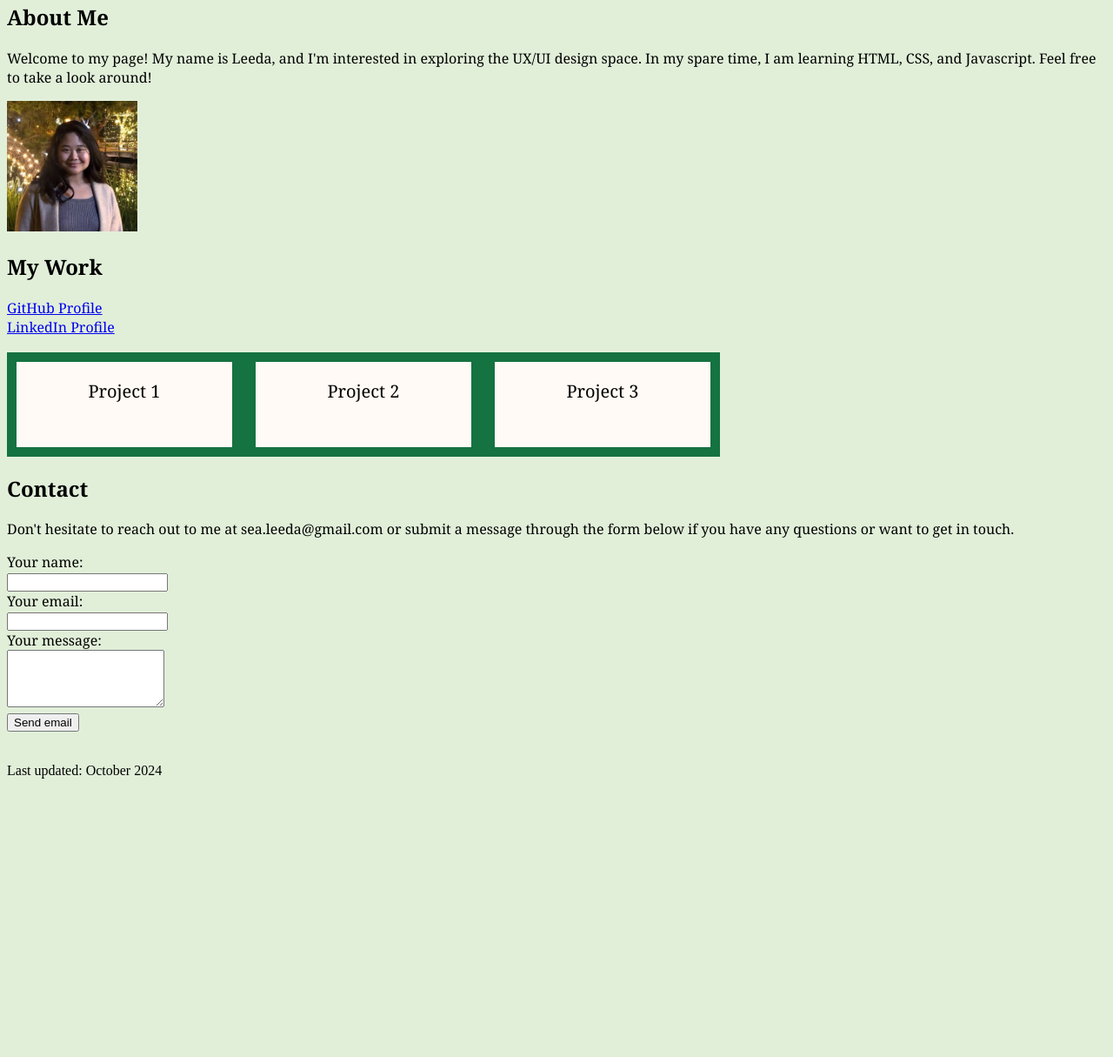
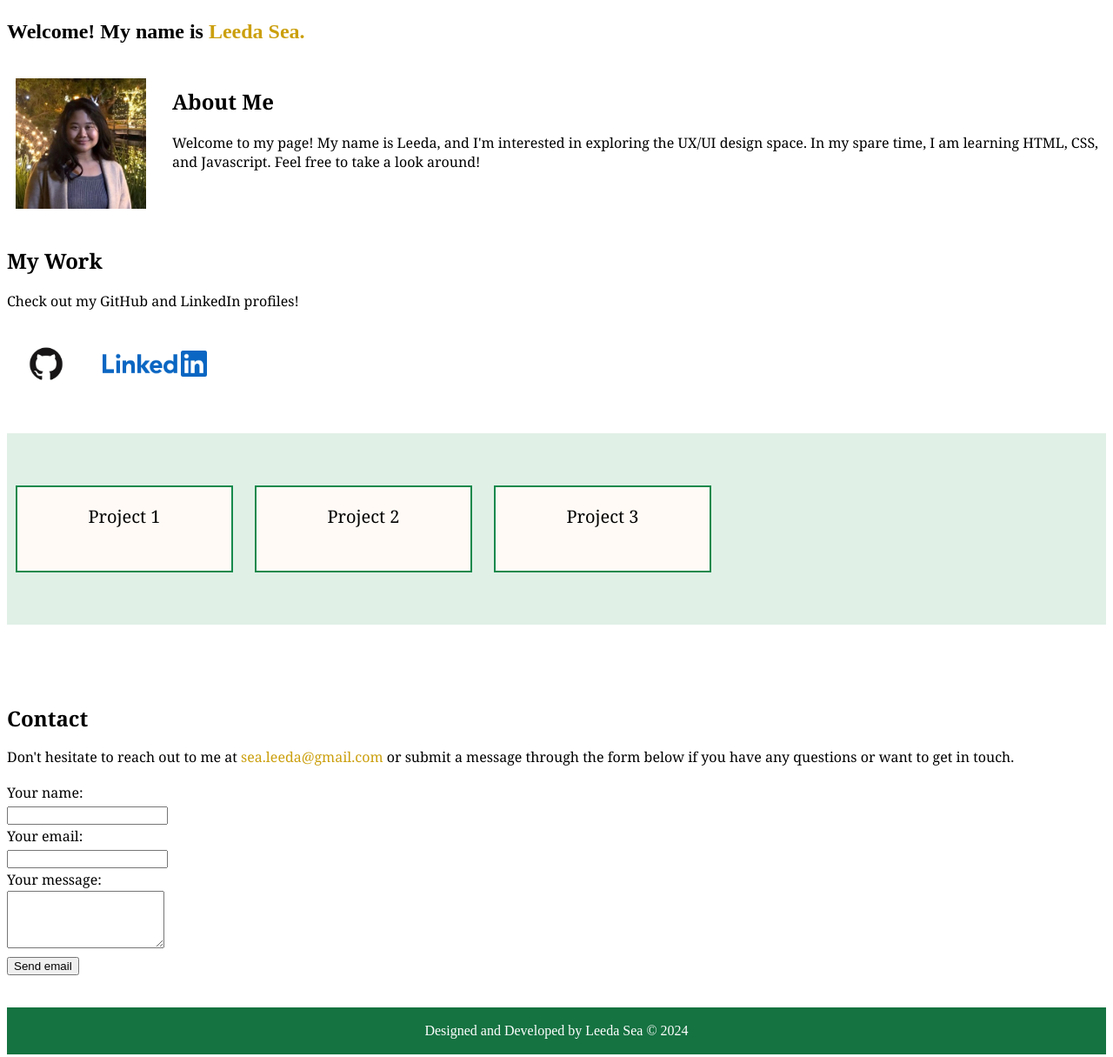
Before and after one commit to leedle20/personal-portfolio, a plain HTML site: page index.html in a window 1280 px wide. Shown: the part 75-1290 px from the top of the page at 87% size. Before the commit the page ends 978 px from the top, so only its background shows below. Drawn offline with Linux system fonts and the light colour scheme.

Commit message:
Updated HTML and CSS code
Made changes to the design.

```diff
--- a/index.html
+++ b/index.html
@@ -8,7 +8,7 @@
 </head>
 
 
-<body>
+<body class="main-content light-mode">
     <nav>
         <ul>
             <li><a href="#home">Home</a></li>
@@ -18,8 +18,14 @@
         </ul>
     </nav>
 
+
     <div id="home">
-        <h2></h2>
+        <h2>Welcome! My name is <span class="yellow">Leeda Sea.</span></h2>
+    </div>
+
+
+    <div id="headshot">
+        <img src="photo2.jpg" alt="photo of myself" height="150px">
     </div>
 
     <div id="aboutme" class="about">
@@ -29,31 +35,41 @@
             Feel free to take a look around!</p>
     </div>
 
-    <div id="headshot">
-        <img src="photo2.jpg" alt="photo of myself" height="150px">
-    </div>
+
+
 
     <div id="mywork" class="work">
         <h2>My Work</h2>
-        <a href="https://github.com/leedle20" target="_blank">GitHub Profile</a>
+        <p>Check out my GitHub and LinkedIn profiles!</p>
+       <div class="row">
+        <div class="column">
+        <a href="https://github.com/leedle20" target="_blank">
+            <img class='links' src="GitHub-Logo.png" height="50px"/>
+        </a>
+    </div>
         <br/>
-        <a href="https://www.linkedin.com/in/leeda-sea/" target="_blank">LinkedIn Profile</a>
-
+    <div class="column">
+        <a href="https://www.linkedin.com/in/leeda-sea/" target="_blank">
+            <img class='links' src="LinkedIn-Logo.png" height="30px"> </a>
+        </div>
+    </div>
     </div>
 
-<br>
+
+    <section id="projects">
+
 
     <div class="grid-container">
         <div class="grid-item">Project 1</div>
         <div class="grid-item">Project 2</div>
         <div class="grid-item">Project 3</div>
       </div>
-
+    </section>
 
     <div id="contactme" class="contact">
         <h2>Contact</h2>
 
-        <p>Don't hesitate to reach out to me at sea.leeda@gmail.com or
+        <p>Don't hesitate to reach out to me at <span class="yellow">sea.leeda@gmail.com</span> or
             submit a message through the form below if you have any questions or want to get in touch.</p>
 
         <form method="post" action="http://server1">
@@ -80,8 +96,11 @@
 <br>
 <br>
 
-<footer>
-Last updated: October 2024
+<footer class="footer">
+    <br>
+    Designed and Developed by
+    Leeda Sea © 2024
+    <br>  <br>
 
 </footer>
 
--- a/styles.css
+++ b/styles.css
@@ -1,7 +1,6 @@
 body{
-    background-color: #e1efd9;
+    background-color: #ffffff;
 }
-
 
 ul {
   list-style-type: none;
@@ -24,27 +23,64 @@ li a {
   font-family: "Georgia", serif;
 }
 
-/* Change the link color to #111 (black) on hover */
 li a:hover {
-  background-color: #ad3838;
+  background-color: #d79207;
+}
+
+#home {
+  padding-top:20px;
+  padding-bottom:10px;
 }
 
 
+.yellow{
+  color:rgb(203, 159, 13);
+}
 
 .about{
   font-family: "Georgia", serif;
 }
 
-.work{
-  font-family: "Georgia", serif;
+#aboutme {
+  padding-bottom: 50px
+}
+
+
+#headshot{
+    float: left;
+    margin: 10px;
+    padding-right: 20px;
 }
 
 
 
+.work{
+  font-family: "Georgia", serif;
+
+}
+
+.row {
+  display: flex;
+  justify-content: start;
+  align-items: center;
+}
+
+.column {
+  display: flex;
+  padding: 20px;
+  padding-bottom: 50px;
+}
+
+
+#projects{
+  background-color: rgb(224, 240, 230);
+  padding: 50px 0px 50px;
+}
+
 .grid-container {
     display: grid;
     grid-template-columns: 250px 250px 250px;
-    background-color: #157241;
+    background-color: rgb(224, 240, 230);
     padding: 10px;
     width: 800px;
     height: 100px;
@@ -52,7 +88,7 @@ li a:hover {
   }
 .grid-item {
     background-color: #fffaf5;
-    border: 1px solid #157241;
+    border: 2px solid #16894c;
     padding: 20px;
     font-size: 20px;
     text-align: center;
@@ -63,14 +99,36 @@ li a:hover {
 
   .grid-item:hover {
     background-color: #fffaf5;
-    width: 250px;
-    height: 70px;
     text-align: center;
     justify-content: space-between;
+    border:1px #16894c
   }
+
+  @media screen and (max-width: 1200px) {
+    .grid-container {
+    grid-template-columns: 1fr 1fr;
+    }
+    #projects{
+      background-color: rgb(224, 240, 230);
+      padding: 50px 0px 75px;
+    }
+    }
+
+  @media screen and (max-width: 900px) {
+  .grid-container {
+  grid-template-columns: 1fr;
+  }
+  #projects{
+    background-color: rgb(224, 240, 230);
+    padding: 50px 0px 150px;
+  }
+  }
+
 
 .contact{
   font-family: "Georgia", serif;
+  padding-top: 75px;
+  line-height: 25px;
 }
 
 
@@ -79,3 +137,13 @@ li a:hover {
     height: 100px;
     width: 400px;
     }
+
+
+.footer{
+  left: 0;
+  bottom: 0;
+  width: 100%;
+  background-color: #157241;
+  color: white;
+  text-align: center;
+}
```
Also changed, not shown: GitHub-Logo.png (added), LinkedIn-Logo.png (added).
